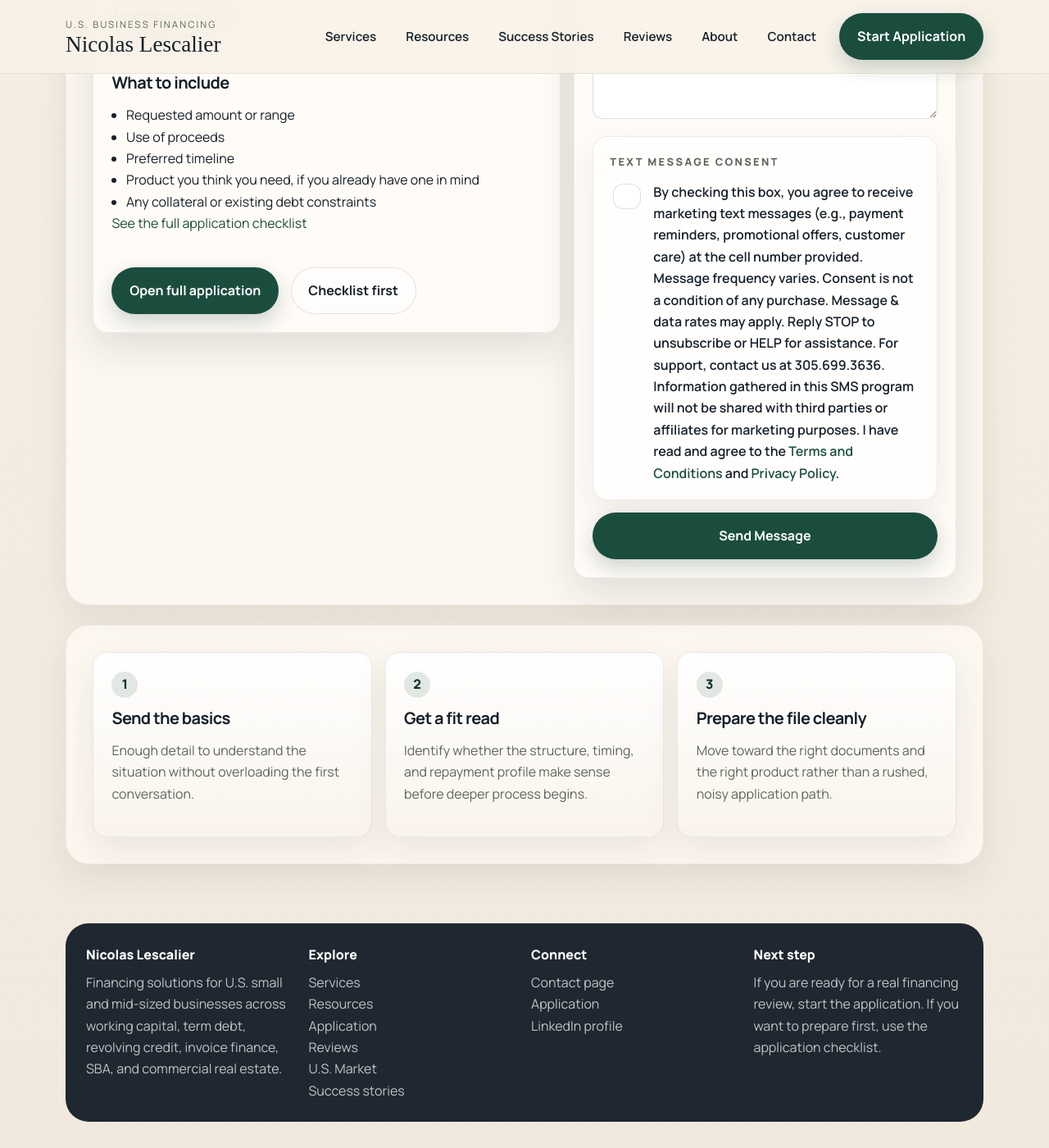
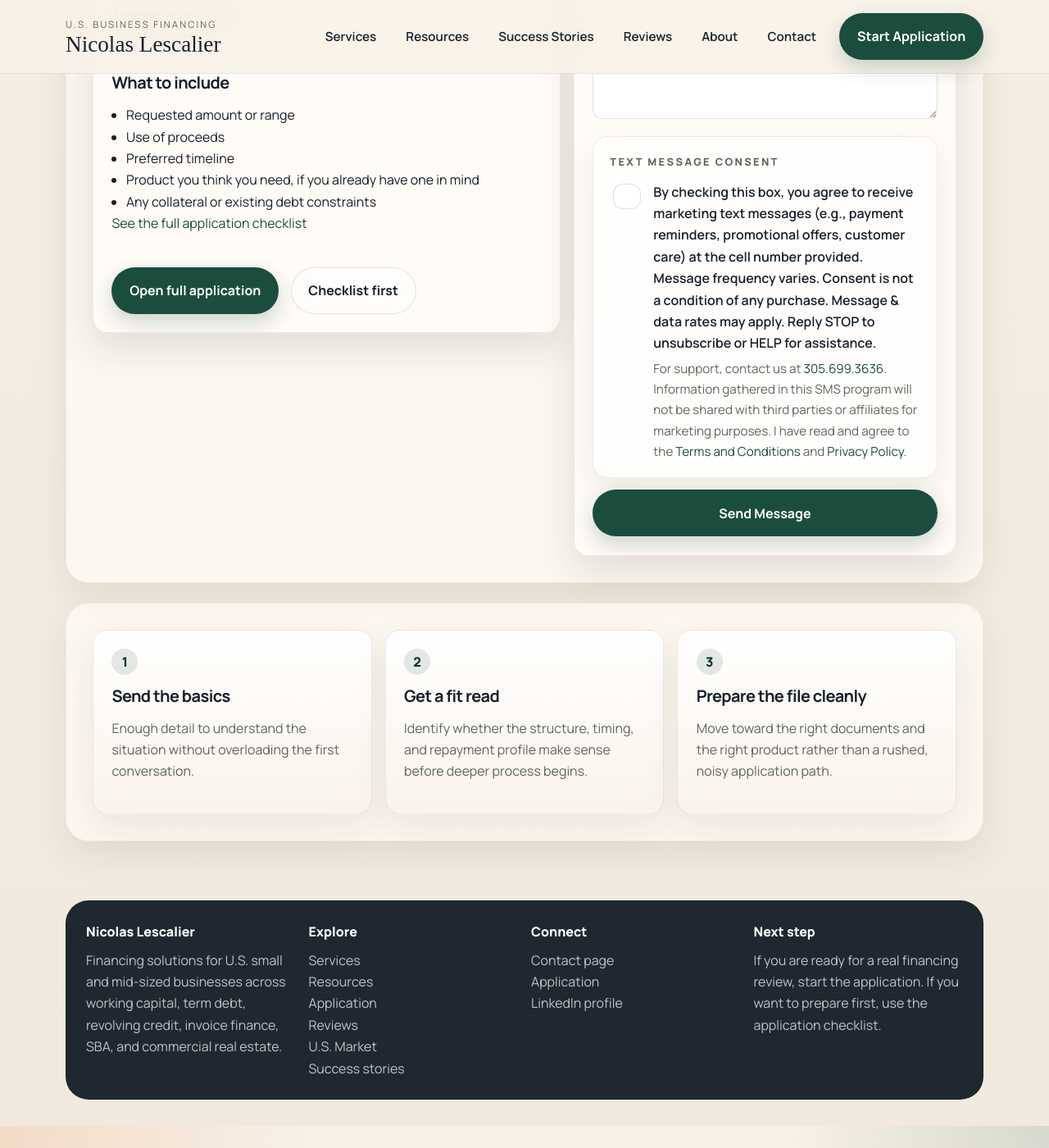
Before and after one commit to lescalier93/nicolaslescalier, a Jekyll site: the page built from contact.md, in a window 1280 px wide and 1400 px high, scrolled down 1012 px. Shown: the whole window at 82% size. Built offline with Jekyll 4.4.1, drawn with Linux system fonts in a browser that asks for light colours; some web fonts are replaced.

Commit message:
fix: separate consent links from checkbox label

```diff
--- a/assets/css/style.css
+++ b/assets/css/style.css
@@ -780,11 +780,19 @@ h3 {
   gap: 0.9rem;
 }
 
-.checkbox-list label {
+.checkbox-list__item {
   display: grid;
   grid-template-columns: auto 1fr;
   align-items: start;
   gap: 0.75rem;
+}
+
+.checkbox-list__copy {
+  display: grid;
+  gap: 0.35rem;
+}
+
+.checkbox-list__label {
   margin: 0;
   font-weight: 600;
 }
@@ -792,6 +800,13 @@ h3 {
 .checkbox-list input[type="checkbox"] {
   width: auto;
   margin-top: 0.2rem;
+}
+
+.checkbox-list__legal {
+  margin: 0;
+  color: var(--muted);
+  font-size: 0.95rem;
+  line-height: 1.65;
 }
 
 .choice-grid {
--- a/contact.md
+++ b/contact.md
@@ -81,10 +81,13 @@ layout: default
       <div class="notice-card">
         <p class="eyebrow">Text message consent</p>
         <div class="checkbox-list">
-          <label for="contact_consent_sms_marketing">
+          <div class="checkbox-list__item">
             <input type="checkbox" id="contact_consent_sms_marketing" name="consent_sms_marketing">
-            <span>By checking this box, you agree to receive marketing text messages (e.g., payment reminders, promotional offers, customer care) at the cell number provided. Message frequency varies. Consent is not a condition of any purchase. Message &amp; data rates may apply. Reply STOP to unsubscribe or HELP for assistance. For support, contact us at 305.699.3636. Information gathered in this SMS program will not be shared with third parties or affiliates for marketing purposes. I have read and agree to the <a href="/terms-and-conditions/">Terms and Conditions</a> and <a href="/privacy-policy/">Privacy Policy</a>.</span>
-          </label>
+            <div class="checkbox-list__copy">
+              <label class="checkbox-list__label" for="contact_consent_sms_marketing">By checking this box, you agree to receive marketing text messages (e.g., payment reminders, promotional offers, customer care) at the cell number provided. Message frequency varies. Consent is not a condition of any purchase. Message &amp; data rates may apply. Reply STOP to unsubscribe or HELP for assistance.</label>
+              <p class="checkbox-list__legal">For support, contact us at <a href="tel:+13056993636">305.699.3636</a>. Information gathered in this SMS program will not be shared with third parties or affiliates for marketing purposes. I have read and agree to the <a href="/terms-and-conditions/">Terms and Conditions</a> and <a href="/privacy-policy/">Privacy Policy</a>.</p>
+            </div>
+          </div>
         </div>
       </div>
 
```
Also changed, not shown: apply.md (+6 -3 lines).
